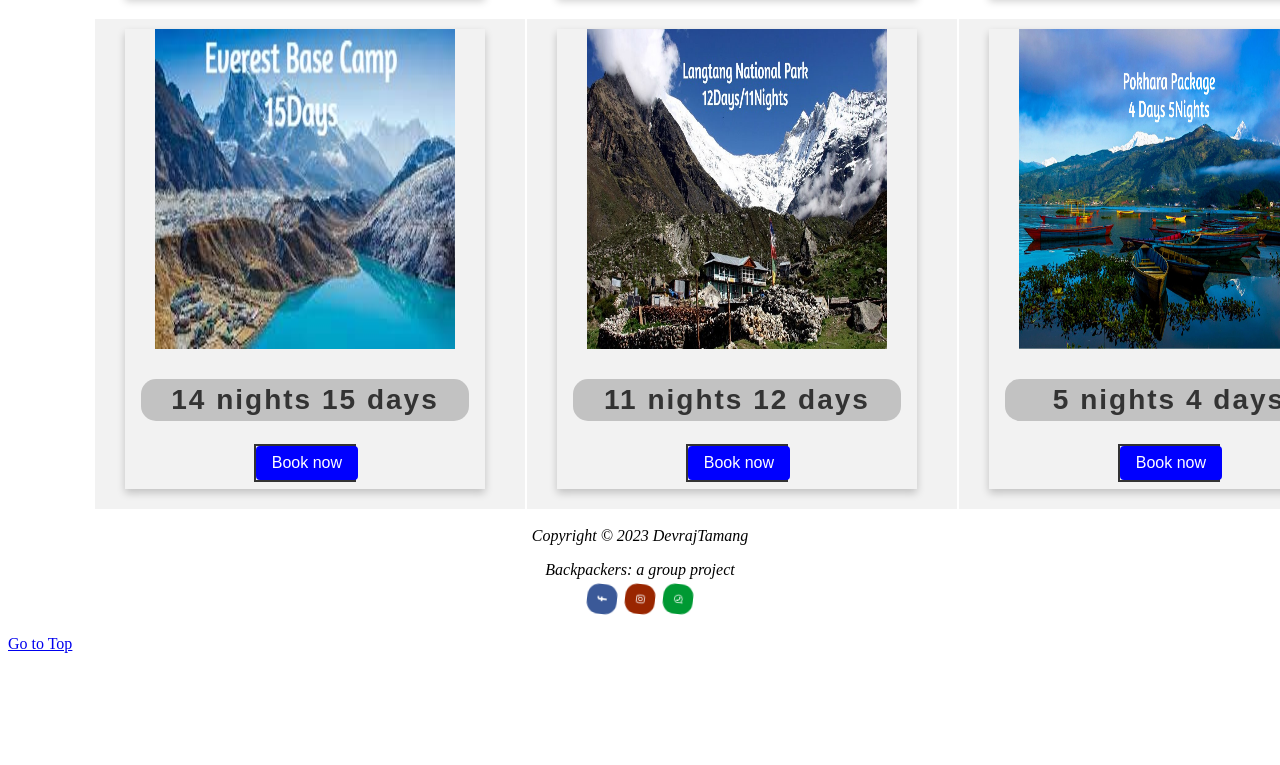
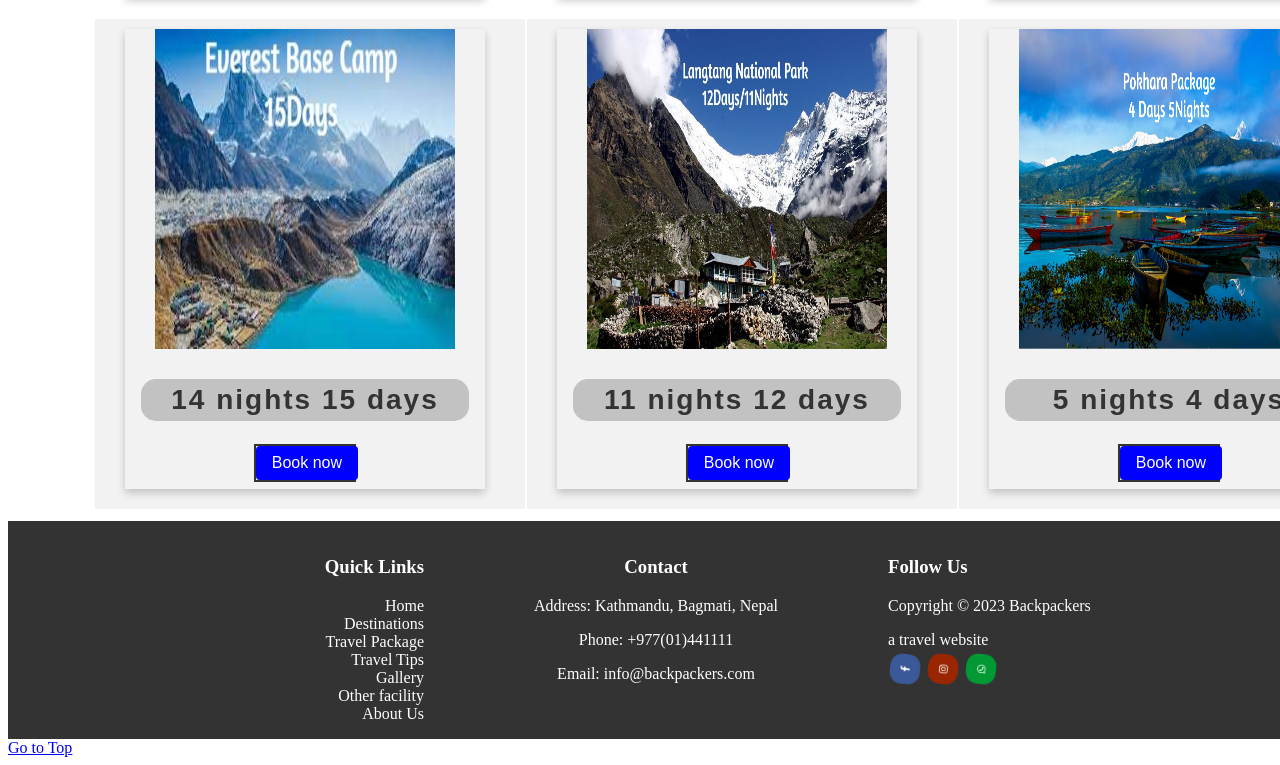
Before and after one commit to devrajt744/backpackers, a plain HTML site: page travelpackage.html in a window 1280 px wide. Shown: the part 643-1408 px from the top of the page. Before the commit the page ends 1304 px from the top, so only its background shows below. Drawn offline with Linux system fonts and the light colour scheme.

Commit message:
Update travelpackage.html

```diff
--- a/travelpackage.html
+++ b/travelpackage.html
@@ -9,6 +9,49 @@
 
 	<style>
 
+	    .footer {
+		  display: grid;
+		  grid-template-columns: repeat(1, 1fr);
+		  grid-column-gap: 0;
+		  background-color: #333;
+		  color: #fff;
+		  padding: 1rem;
+		   width: 100%;
+		}
+
+		.footer-container {
+		  display: grid;
+		  grid-template-columns: repeat(3, 1fr);
+		  grid-gap: 2rem;
+		   justify-content: center;
+		}
+
+		.footer-left {
+		  text-align: right;
+		}
+
+		.footer-center {
+		  text-align: center;
+		}
+
+		.footer-right {
+		  text-align: left;
+		}
+
+		.footer-social i {
+		  font-size: 2rem;
+		  margin-right: 1rem;
+		  color: #fff;
+		}
+
+		.footer-container a{
+		  color: #fff;
+		  text-decoration: none;
+		}
+
+		.footer-container a:hover {
+		  color: #6A1717;
+		}
 
 	    .card {
 		  box-shadow: 0 4px 8px 0 rgba(0,0,0,0.2);
@@ -382,21 +425,36 @@
 
 
 
-    <footer>
+   <footer class="footer">
+  <div class="footer-container">
+    <div class="footer-left">
+      <h3>Quick Links</h3>
 
-	  <center>
-	       <address>
-	             <p>Copyright &copy 2023 DevrajTamang</p>
-	              Backpackers: a group project<br>
+       <a href="index.html">Home</a><br>
+       <a href="destination.html">Destinations</a><br>
+	    <a href="travelpackage.html">Travel Package</a><br>
+		 <a href="travel-tips.html">Travel Tips</a><br>
+		  <a href="gallery.html">Gallery</a><br>
+		   <a href="other.html">Other facility</a><br>
+       <a href="aboutus.html">About Us</a><br>
+    </div>
+    <div class="footer-center">
+      <h3>Contact</h3>
+      <p>Address: Kathmandu, Bagmati, Nepal</p>
+      <p>Phone: +977(01)441111</p>
+      <p>Email: info@backpackers.com</p>
+    </div>
+    <div class="footer-right">
+      <h3>Follow Us</h3>
+      <p>Copyright &copy 2023 Backpackers</p>
+	               a travel website<br>
 
 					<a href="https://www.facebook.com/devrajt74" class="fa fa-facebook"></a>
 					<a href="https://www.instagram.com/devraj07tamang/" class="fa fa-instagram"></a>
 					<a href="tel:+819068311797" class="fa fa-whatsapp" ></a> </p>
-	       </address>
-    </center>
-
-
-    </footer>
+    </div>
+  </div>
+</footer>
 
 	 <a href="#top">Go to Top</a>
     <div id="bottom"></div>
```
